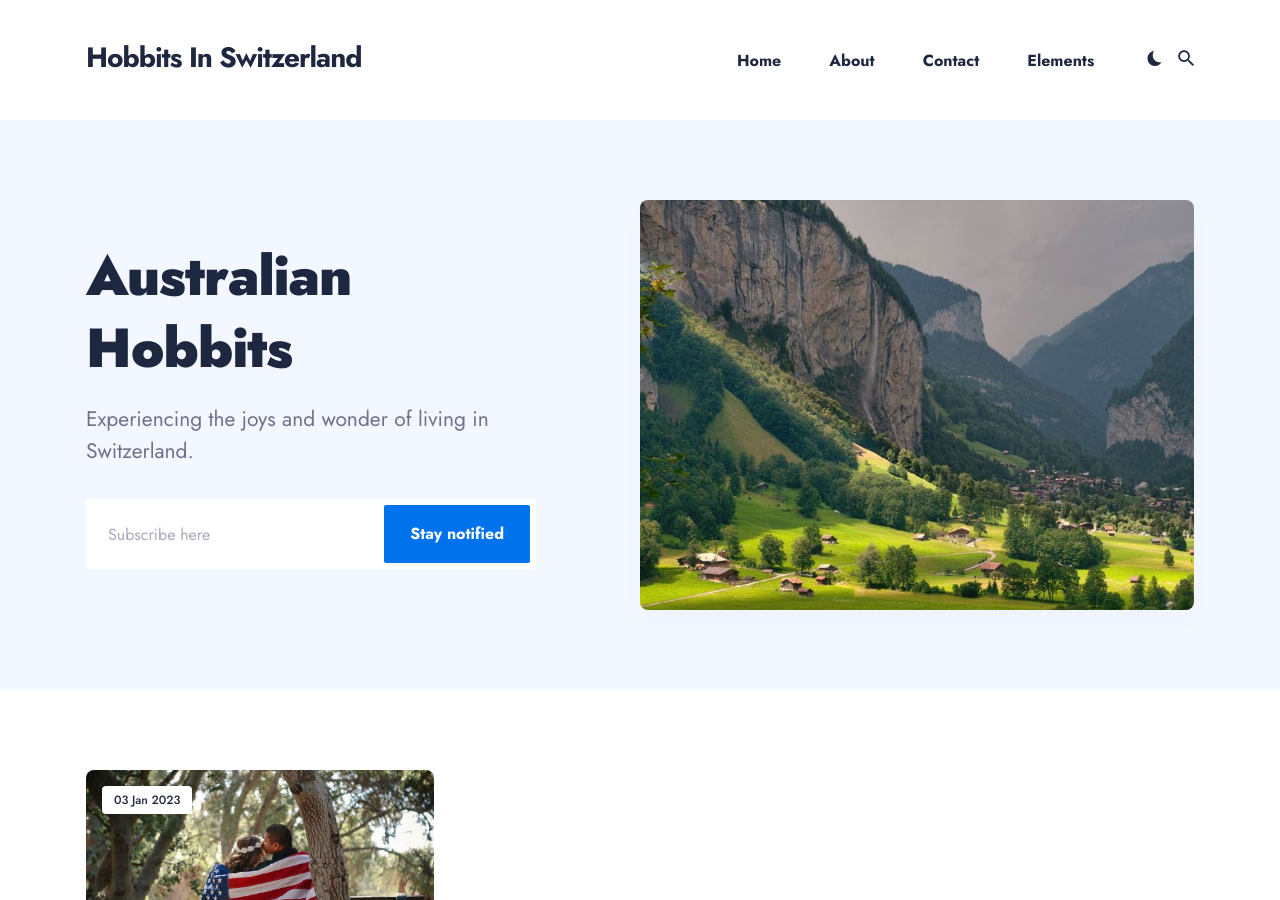
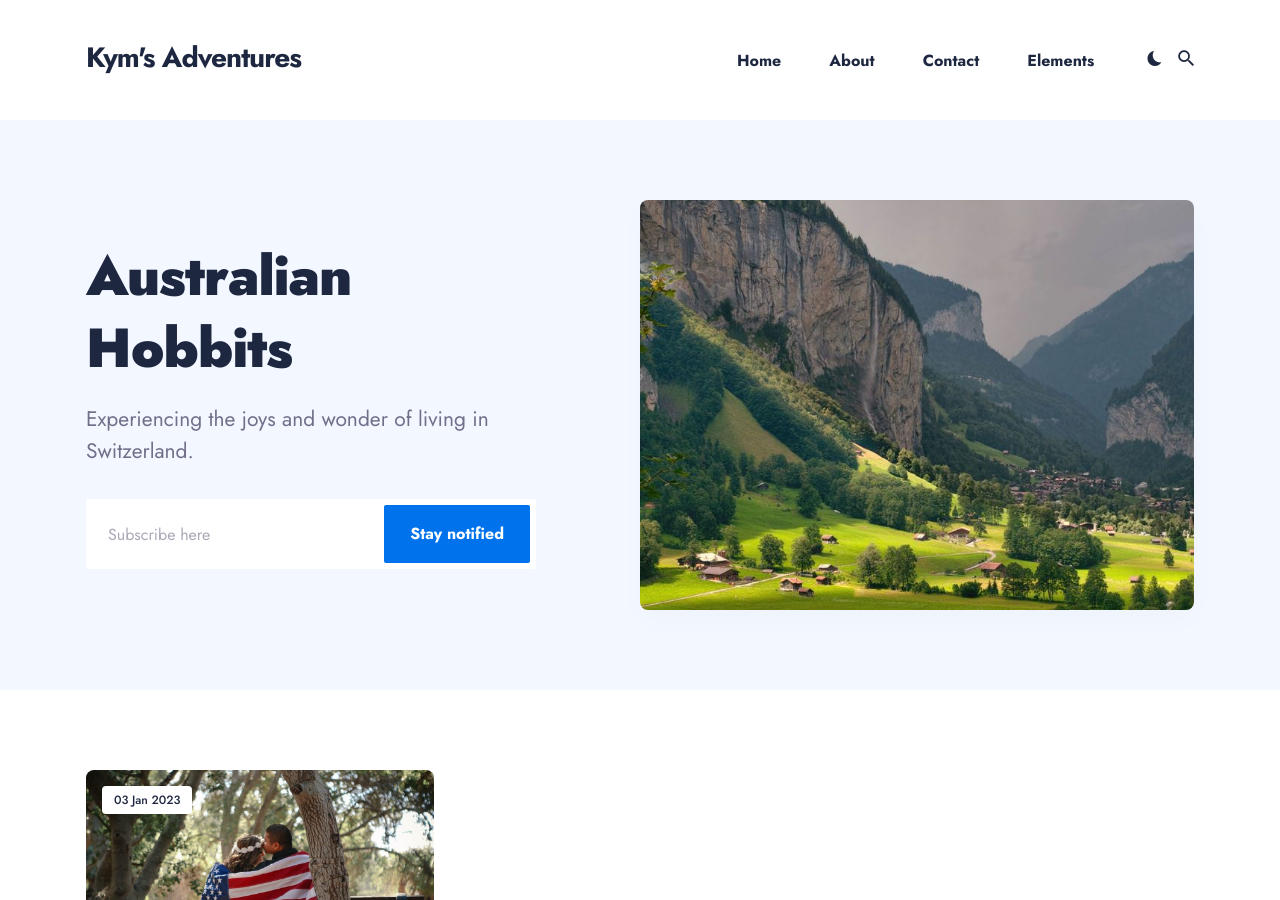
Before and after one commit to kphillpotts/Adventures, a Jekyll site: the page built from index.html, in a window 1280 px wide and 900 px high. Built offline with Jekyll 4.4.1, drawn with Linux system fonts in a browser that asks for light colours; nearby versions of some CDN libraries; the list of posts is cut into pages by our own code; some of the changed text lies outside the part shown.

Commit message:
Updated to Adventure subsite

```diff
--- a/_config.yml
+++ b/_config.yml
@@ -1,10 +1,10 @@
 #-------------------------------
 # Site Settings
-title: Hobbits In Switzerland
+title: Kym's Adventures
 logo: # /images/01-1.jpg
-description: Menca personal blogging theme for Jekyll
-baseurl: "/" # the subpath of your site, e.g. /blog
-url: "https://hobbitsinswitzerland.com" # the base hostname & protocol for your site, e.g. http://example.com
+description: Sub site to share Kym's adventures and writings
+baseurl: "/adventures" # the subpath of your site, e.g. /blog
+url: "https://kymphillpotts.com" # the base hostname & protocol for your site, e.g. http://example.com
 color_scheme: auto # You can choose three modes auto, light, and dark. By default, the auto mode is set, which means the user can choose the light or dark mode themself.
 
 
@@ -22,6 +22,7 @@ social:
 - {icon: "ion-logo-instagram", link: "https://instagram.com"}
 - {icon: "ion-logo-pinterest", link: "https://pinterest.com"}
 - {icon: "ion-logo-youtube", link: "https://youtube.com"}
+- {icon: "ion-logo-dribbble", link: "https://dribbble.com"}
 
 # Example of adding a new link to the footer - {icon: "ion-logo-dribbble", link: "https://dribbble.com"}
 # Other icons can be found at https://ionicons.com/v4/
```
